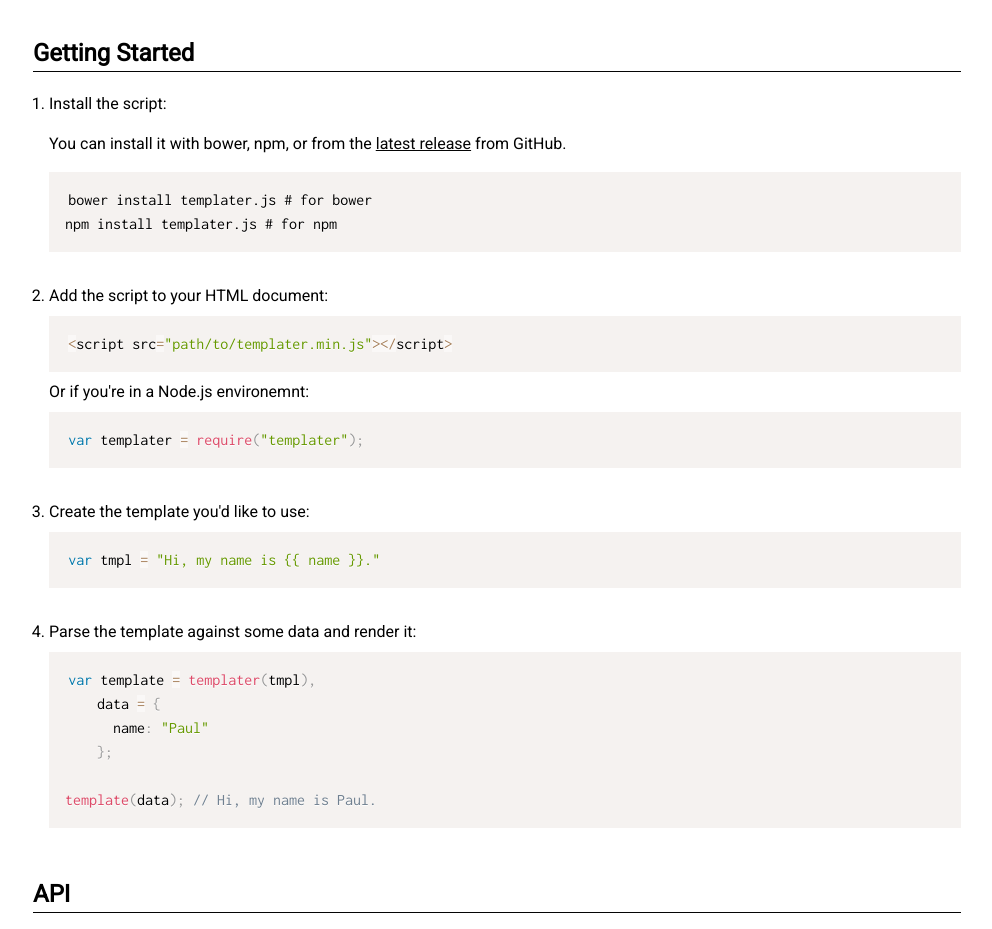
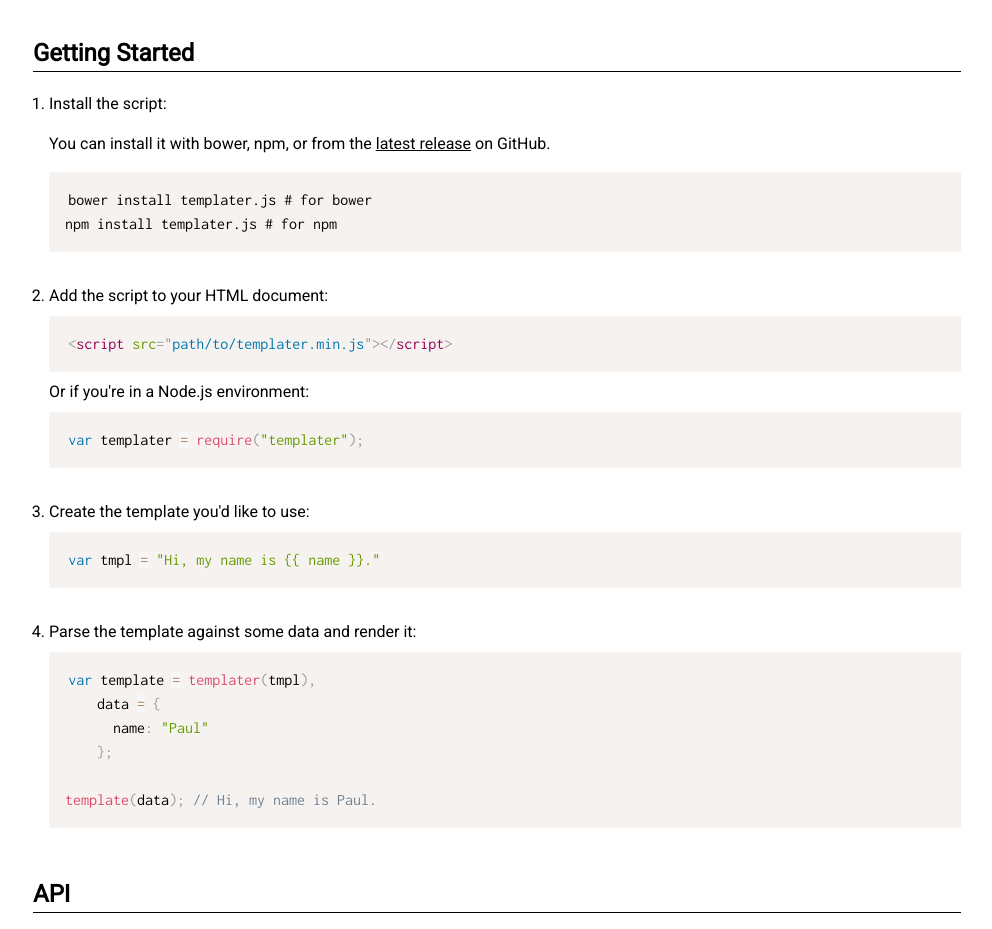
Before and after one commit to Pinjasaur/templater.js, a website: page index.html in a window 1280 px wide. Shown: the part 840-1769 px from the top of the page, without its empty margins (143-1135 px from the left). Drawn offline with Linux system fonts and the light colour scheme.

Commit message:
[html] Fix typos and tweak wording

```diff
--- a/index.html
+++ b/index.html
@@ -65,13 +65,13 @@
       <h2>Getting Started</h2>
       <ol>
         <li>Install the script:
-          <p>You can install it with bower, npm, or from the <a href="https://github.com/Pinjasaur/templater.js/releases/latest">latest release</a> from GitHub.</p>
+          <p>You can install it with bower, npm, or from the <a href="https://github.com/Pinjasaur/templater.js/releases/latest">latest release</a> on GitHub.</p>
           <pre class="language-bash"><code>bower install templater.js # for bower
 npm install templater.js # for npm</code></pre>
         </li>
         <li>Add the script to your HTML document:
-        <pre><code>&lt;script src="path/to/templater.min.js"&gt;&lt;/script&gt;</code></pre>
-        Or if you're in a Node.js environemnt:
+        <pre class="language-html"><code>&lt;script src="path/to/templater.min.js"&gt;&lt;/script&gt;</code></pre>
+        Or if you're in a Node.js environment:
         <pre><code>var templater = require("templater");</code></pre>
         </li>
         <li>Create the template you'd like to use:
```
